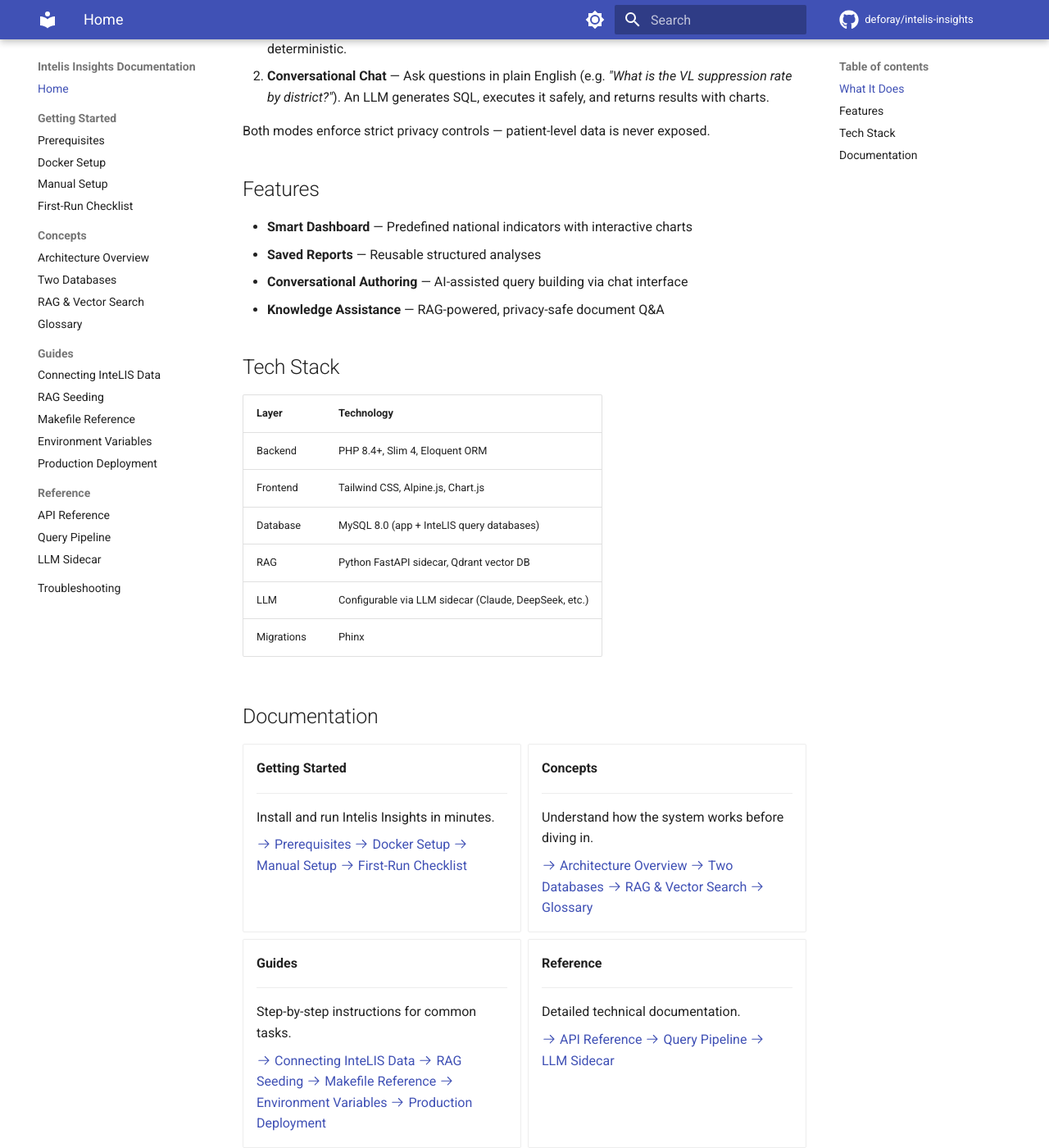
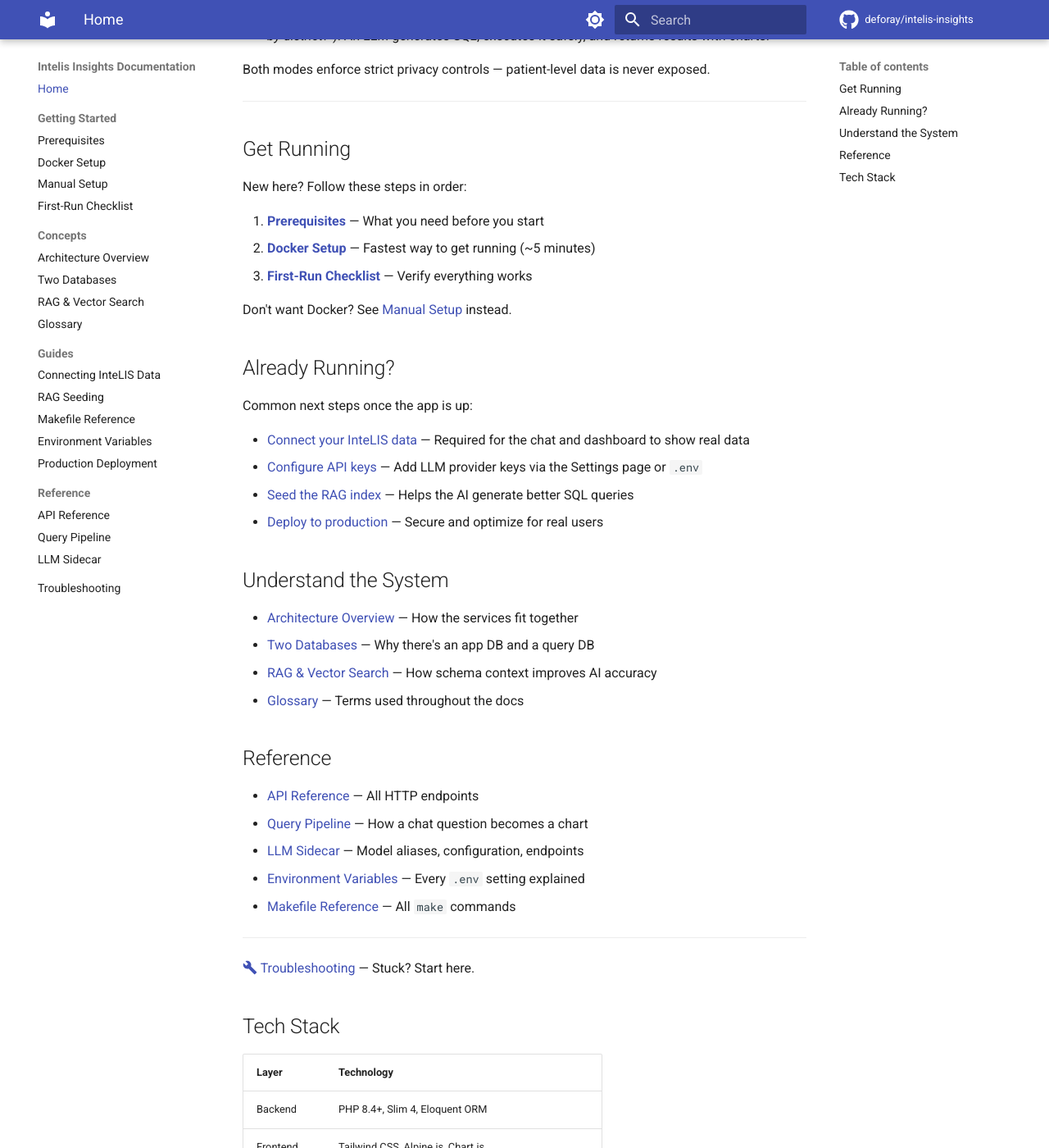
Before and after one commit to deforay/intelis-insights, an MkDocs documentation site: the page built from docs/index.md, in a window 1280 px wide and 1400 px high, scrolled down 368 px. Shown: the whole window at 82% size. Built offline with MkDocs 1.6.1 and Material for MkDocs 9.7.7, drawn with Linux system fonts in a browser that asks for light colours; comment, search, counter and statistics services are not loaded; some of the changed text lies outside the part shown.

Commit message:
Redesign docs landing page for clearer navigation
Replace grid cards with a guided reading path: Get Running, Already Running,
Understand the System, Reference. Move tech stack to bottom of page.

```diff
--- a/docs/index.md
+++ b/docs/index.md
@@ -1,8 +1,6 @@
 # Intelis Insights
 
 Governed analytics platform for the [InteLIS](https://github.com/deforay) Laboratory Information System. Transforms laboratory data into actionable program intelligence while maintaining strict privacy controls.
-
-## What It Does
 
 Intelis Insights sits on top of your InteLIS laboratory database and gives you two ways to explore your data:
 
@@ -11,12 +9,45 @@
 
 Both modes enforce strict privacy controls — patient-level data is never exposed.
 
-## Features
+---
 
-- **Smart Dashboard** — Predefined national indicators with interactive charts
-- **Saved Reports** — Reusable structured analyses
-- **Conversational Authoring** — AI-assisted query building via chat interface
-- **Knowledge Assistance** — RAG-powered, privacy-safe document Q&A
+## Get Running
+
+New here? Follow these steps in order:
+
+1. **[Prerequisites](getting-started/prerequisites.md)** — What you need before you start
+2. **[Docker Setup](getting-started/docker-setup.md)** — Fastest way to get running (~5 minutes)
+3. **[First-Run Checklist](getting-started/first-run-checklist.md)** — Verify everything works
+
+Don't want Docker? See [Manual Setup](getting-started/manual-setup.md) instead.
+
+## Already Running?
+
+Common next steps once the app is up:
+
+- [Connect your InteLIS data](guides/connecting-intelis-data.md) — Required for the chat and dashboard to show real data
+- [Configure API keys](guides/environment-variables.md#llm-provider-api-keys) — Add LLM provider keys via the Settings page or `.env`
+- [Seed the RAG index](guides/rag-seeding.md) — Helps the AI generate better SQL queries
+- [Deploy to production](guides/production-deployment.md) — Secure and optimize for real users
+
+## Understand the System
+
+- [Architecture Overview](concepts/architecture.md) — How the services fit together
+- [Two Databases](concepts/two-databases.md) — Why there's an app DB and a query DB
+- [RAG & Vector Search](concepts/rag.md) — How schema context improves AI accuracy
+- [Glossary](concepts/glossary.md) — Terms used throughout the docs
+
+## Reference
+
+- [API Reference](reference/api.md) — All HTTP endpoints
+- [Query Pipeline](reference/query-pipeline.md) — How a chat question becomes a chart
+- [LLM Sidecar](reference/llm-sidecar.md) — Model aliases, configuration, endpoints
+- [Environment Variables](guides/environment-variables.md) — Every `.env` setting explained
+- [Makefile Reference](guides/makefile-reference.md) — All `make` commands
+
+---
+
+[:material-wrench: Troubleshooting](troubleshooting.md) — Stuck? Start here.
 
 ## Tech Stack
 
@@ -28,55 +59,3 @@
 | RAG | Python FastAPI sidecar, Qdrant vector DB |
 | LLM | Configurable via LLM sidecar (Claude, DeepSeek, etc.) |
 | Migrations | Phinx |
-
-## Documentation
-
-<div class="grid cards" markdown>
-
--   **Getting Started**
-
-    ---
-
-    Install and run Intelis Insights in minutes.
-
-    [:octicons-arrow-right-24: Prerequisites](getting-started/prerequisites.md)
-    [:octicons-arrow-right-24: Docker Setup](getting-started/docker-setup.md)
-    [:octicons-arrow-right-24: Manual Setup](getting-started/manual-setup.md)
-    [:octicons-arrow-right-24: First-Run Checklist](getting-started/first-run-checklist.md)
-
--   **Concepts**
-
-    ---
-
-    Understand how the system works before diving in.
-
-    [:octicons-arrow-right-24: Architecture Overview](concepts/architecture.md)
-    [:octicons-arrow-right-24: Two Databases](concepts/two-databases.md)
-    [:octicons-arrow-right-24: RAG & Vector Search](concepts/rag.md)
-    [:octicons-arrow-right-24: Glossary](concepts/glossary.md)
-
--   **Guides**
-
-    ---
-
-    Step-by-step instructions for common tasks.
-
-    [:octicons-arrow-right-24: Connecting InteLIS Data](guides/connecting-intelis-data.md)
-    [:octicons-arrow-right-24: RAG Seeding](guides/rag-seeding.md)
-    [:octicons-arrow-right-24: Makefile Reference](guides/makefile-reference.md)
-    [:octicons-arrow-right-24: Environment Variables](guides/environment-variables.md)
-    [:octicons-arrow-right-24: Production Deployment](guides/production-deployment.md)
-
--   **Reference**
-
-    ---
-
-    Detailed technical documentation.
-
-    [:octicons-arrow-right-24: API Reference](reference/api.md)
-    [:octicons-arrow-right-24: Query Pipeline](reference/query-pipeline.md)
-    [:octicons-arrow-right-24: LLM Sidecar](reference/llm-sidecar.md)
-
-</div>
-
-[:material-wrench: Troubleshooting](troubleshooting.md) — Common problems and how to fix them.
```
